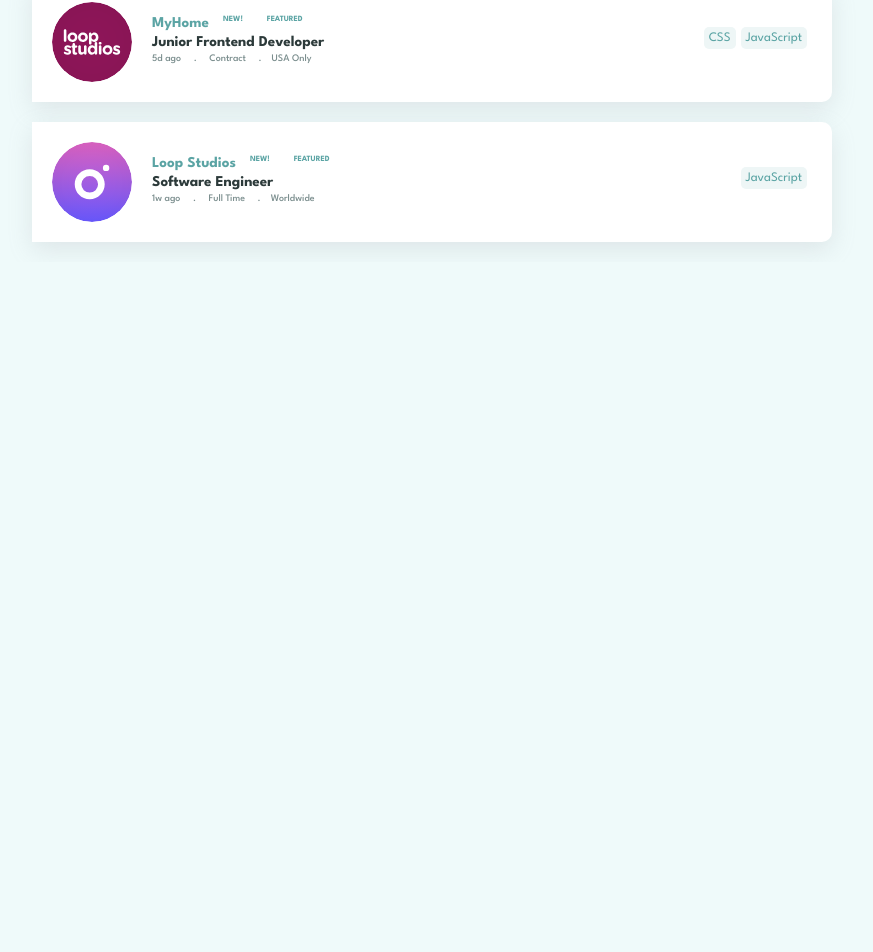
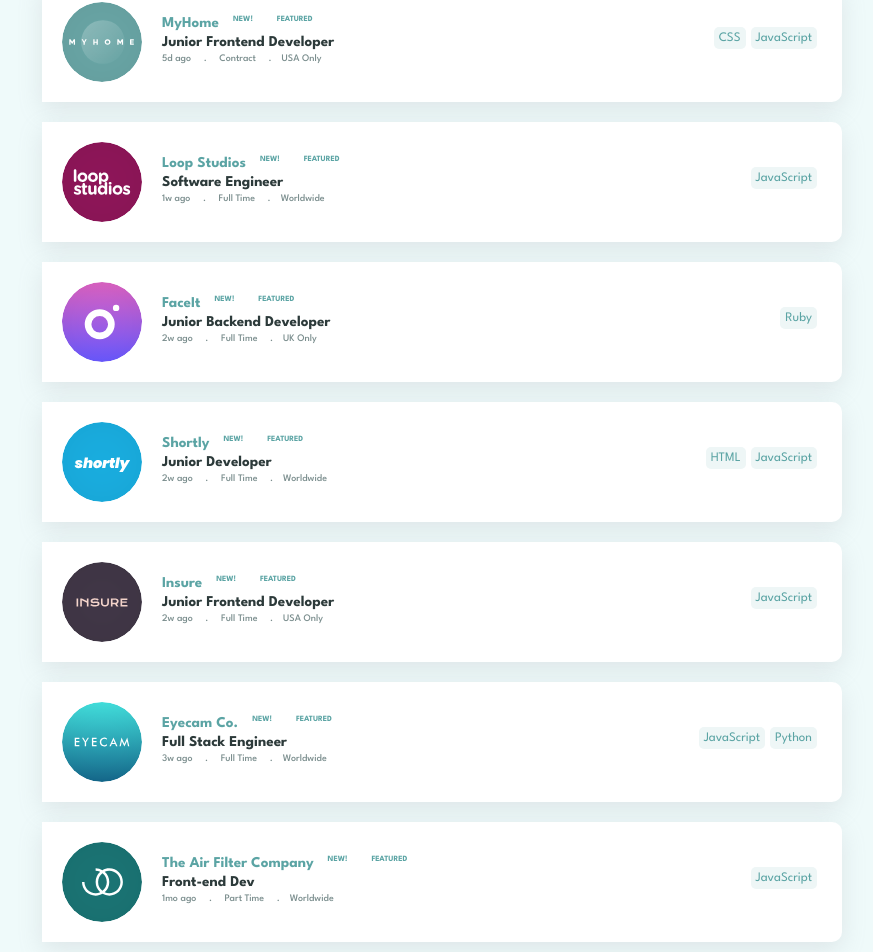
Before and after one commit to Engrloverboy/JobListing, a React (Create React App) app: page / in a window 1280 px wide. Shown: the part 698-1650 px from the top of the page, without its empty margins (198-1071 px from the left). Before the commit the page ends 960 px from the top, so only its background shows below. Built offline with nearby package versions, Linux system fonts and the light colour scheme.

Commit message:
learning

```diff
--- a/src/assets/css/styles.css
+++ b/src/assets/css/styles.css
@@ -27,6 +27,10 @@
   background-repeat: no-repeat;
   background-position: center;
   background-size: cover;
+}
+
+section {
+  margin-left: 20px;
 }
 
 .borders {
--- a/src/assets/json/allJobs.js
+++ b/src/assets/json/allJobs.js
@@ -1,9 +1,13 @@
-import img1 from "../image/account.svg"
-import img2 from "../image/manage.svg"
-import img3 from "../image/myhome.svg"
-import img4 from "../image/loop-studios.svg"
-import img5 from "../image/faceit.svg"
-
+import img1 from "../image/photosnap.svg";
+import img2 from "../image/account.svg";
+import img3 from "../image/manage.svg";
+import img4 from "../image/myhome.svg";
+import img5 from "../image/loop-studios.svg";
+import img6 from "../image/faceit.svg";
+import img7 from "../image/shortly.svg";
+import img8 from "../image/insure.svg";
+import img9 from "../image/eyecam-co.svg";
+import img10 from "../image/the-air-filter-company.svg";
 
 const allJobs = [
   {
@@ -80,8 +84,83 @@
     location: "Worldwide",
     languages: ["JavaScript"],
     tools: ["Ruby", "Sass"],
-  }
+  },
 
+  {
+    id: 6,
+    company: "FaceIt",
+    logo: img6,
+    new: false,
+    featured: false,
+    position: "Junior Backend Developer",
+    role: "Backend",
+    level: "Junior",
+    postedAt: "2w ago",
+    contract: "Full Time",
+    location: "UK Only",
+    languages: ["Ruby"],
+    tools: ["RoR"],
+  },
+  {
+    id: 7,
+    company: "Shortly",
+    logo: img7,
+    new: false,
+    featured: false,
+    position: "Junior Developer",
+    role: "Frontend",
+    level: "Junior",
+    postedAt: "2w ago",
+    contract: "Full Time",
+    location: "Worldwide",
+    languages: ["HTML", "JavaScript"],
+    tools: ["Sass"],
+  },
+  {
+    id: 8,
+    company: "Insure",
+    logo: img8,
+    new: false,
+    featured: false,
+    position: "Junior Frontend Developer",
+    role: "Frontend",
+    level: "Junior",
+    postedAt: "2w ago",
+    contract: "Full Time",
+    location: "USA Only",
+    languages: ["JavaScript"],
+    tools: ["Vue", "Sass"],
+  },
+  {
+    id: 9,
+    company: "Eyecam Co.",
+    logo: img9,
+    new: false,
+    featured: false,
+    position: "Full Stack Engineer",
+    role: "Fullstack",
+    level: "Midweight",
+    postedAt: "3w ago",
+    contract: "Full Time",
+    location: "Worldwide",
+    languages: ["JavaScript", "Python"],
+    tools: ["Django"],
+  },
+  {
+    id: 10,
+    company: "The Air Filter Company",
+    logo: img10,
+    new: false,
+    featured: false,
+    position: "Front-end Dev",
+    role: "Frontend",
+    level: "Junior",
+    postedAt: "1mo ago",
+    contract: "Part Time",
+    location: "Worldwide",
+    languages: ["JavaScript"],
+    tools: ["React", "Sass"],
+  },
 ];
 
 export default allJobs;
--- a/src/assets/scss/styles.scss
+++ b/src/assets/scss/styles.scss
@@ -27,6 +27,10 @@
   background-repeat: no-repeat;
   background-position: center;
   background-size: cover;
+}
+
+section{
+  margin-left: 20px;
 }
 
 .borders{
```
Also changed, not shown: data.json (added, +152 -0 lines), 1 other file (tests, documents, lock files or other folders).
